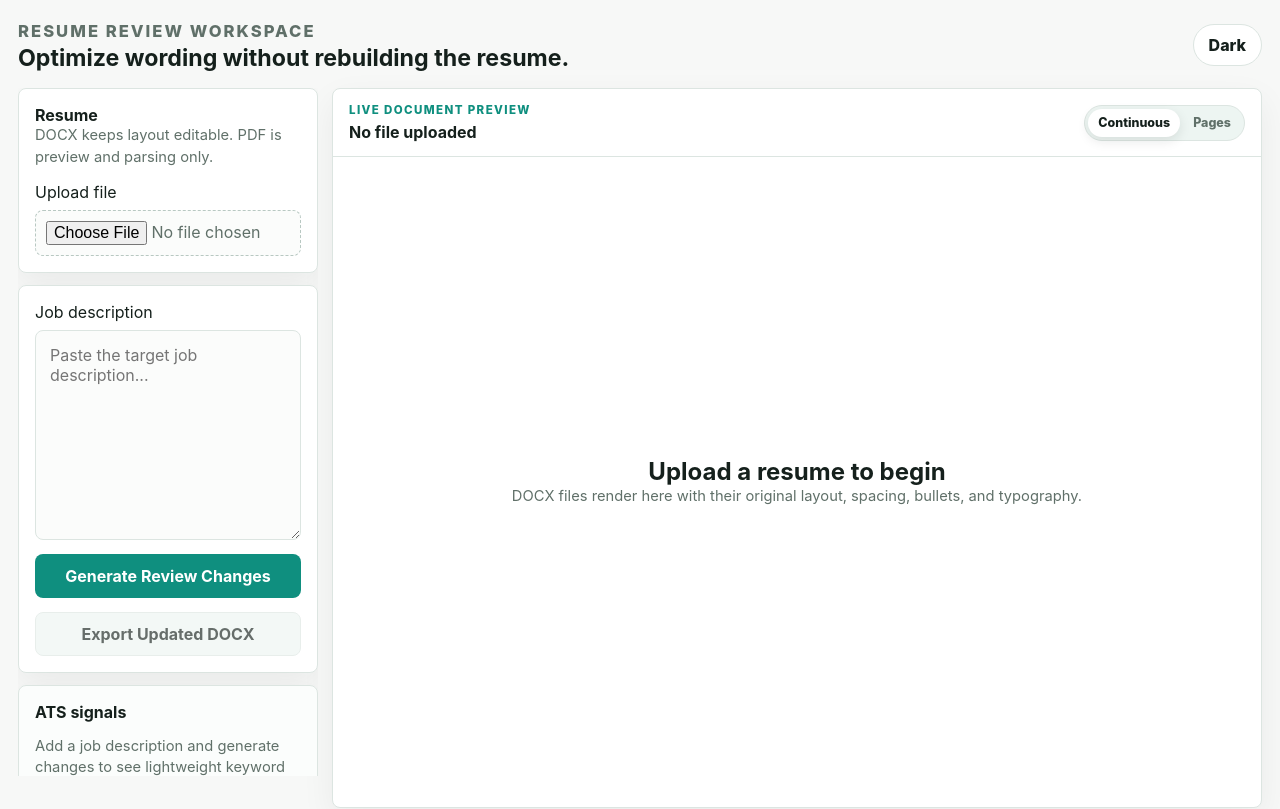
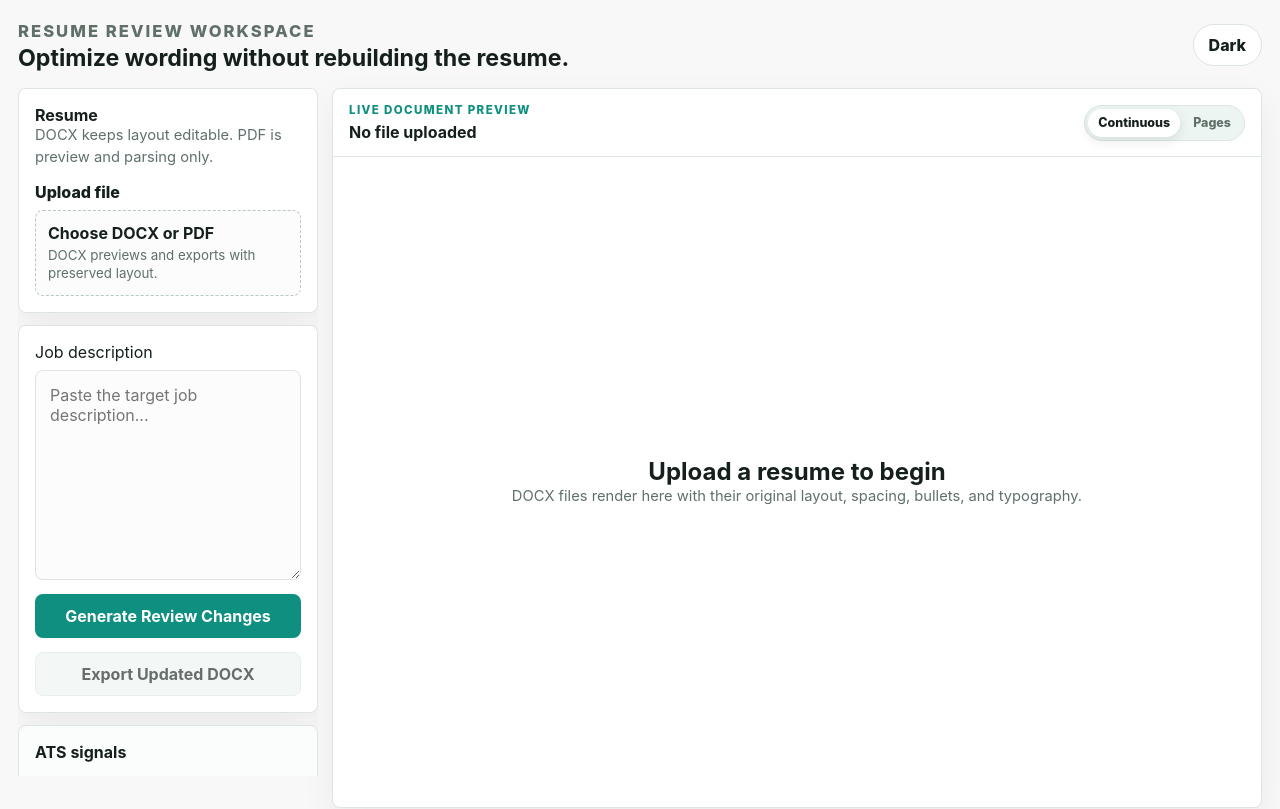
Before and after one commit to tanyamistry/automated-resume-optimizer, a Next.js app: page / in a window 1280 px wide. Shown: the top 809 px of the page. Built offline with nearby package versions, Linux system fonts and the light colour scheme.

Commit message:
Polish resume upload control

```diff
--- a/app/globals.css
+++ b/app/globals.css
@@ -195,6 +195,46 @@ button:disabled {
   color: var(--muted);
   padding: 10px;
   width: 100%;
+}
+
+.upload-field {
+  display: grid;
+  gap: 8px;
+}
+
+.upload-field > span {
+  color: var(--text);
+  font-weight: 800;
+}
+
+.visually-hidden-file {
+  clip: rect(0 0 0 0);
+  clip-path: inset(50%);
+  height: 1px;
+  overflow: hidden;
+  position: absolute;
+  white-space: nowrap;
+  width: 1px;
+}
+
+.upload-dropzone {
+  background: var(--surface-raised);
+  border: 1px dashed var(--border-strong);
+  border-radius: 8px;
+  color: var(--text);
+  cursor: pointer;
+  display: grid;
+  gap: 4px;
+  padding: 12px;
+}
+
+.upload-dropzone:hover {
+  border-color: var(--accent);
+}
+
+.upload-dropzone small {
+  color: var(--muted);
+  line-height: 1.35;
 }
 
 .field textarea:focus {
--- a/app/page.tsx
+++ b/app/page.tsx
@@ -319,11 +319,15 @@ export default function Home() {
               <p className="helper-text">DOCX keeps layout editable. PDF is preview and parsing only.</p>
             </div>
 
-            <label className="field" htmlFor="resumeFile">
+            <div className="upload-field">
               <span>Upload file</span>
+              <label className="upload-dropzone" htmlFor="resumeFile">
+                <strong>{isParsing ? "Parsing resume..." : "Choose DOCX or PDF"}</strong>
+                <small>DOCX previews and exports with preserved layout.</small>
+              </label>
               <input
                 accept=".docx,application/vnd.openxmlformats-officedocument.wordprocessingml.document,application/pdf,.pdf"
-                className="file-input"
+                className="visually-hidden-file"
                 disabled={isParsing}
                 id="resumeFile"
                 type="file"
@@ -335,7 +339,7 @@ export default function Home() {
                   event.currentTarget.value = "";
                 }}
               />
-            </label>
+            </div>
 
             {uploadedFileName ? (
               <div className="upload-summary">
```
